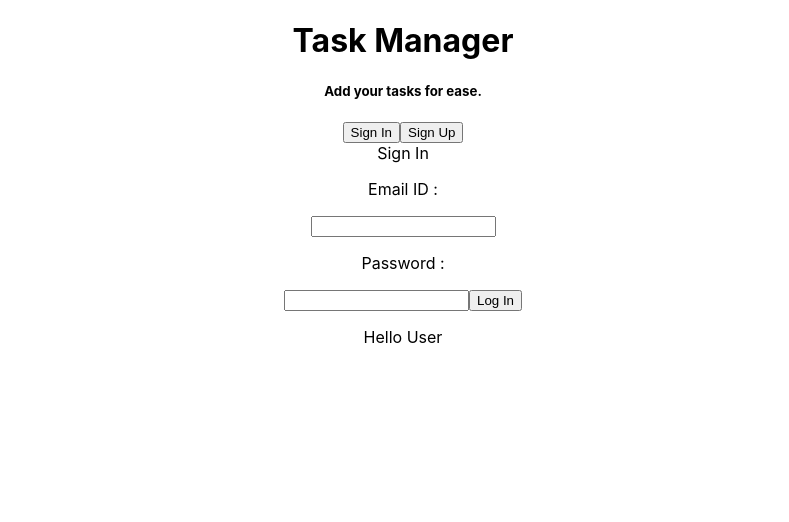
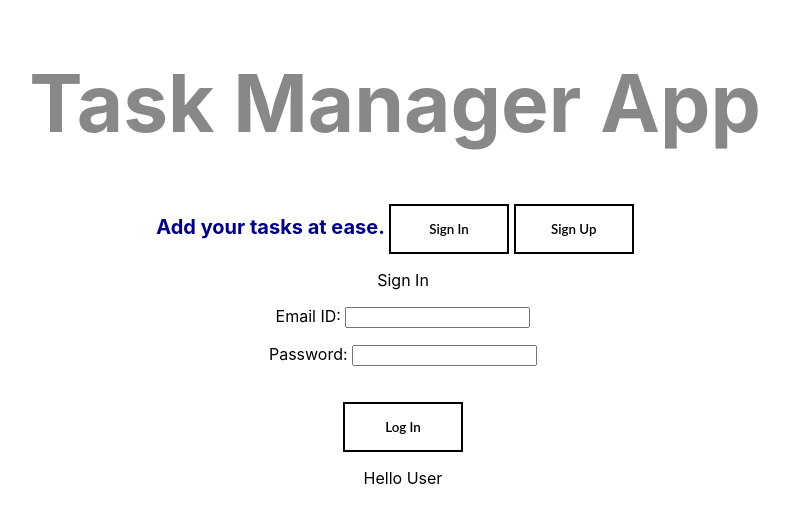
Before and after one commit to krish5512/taskManager, a React (Create React App) app in the folder tm_frontend/: page / in a window 1280 px wide. Both pictures are taken after a click on the button "Sign In". Shown: the top 522 px of the page, without its empty margins (237-1026 px from the left). Built offline with nearby package versions, Linux system fonts and the light colour scheme.

Commit message:
UI basic design done

```diff
--- a/tm_frontend/src/App.css
+++ b/tm_frontend/src/App.css
@@ -2,37 +2,55 @@
   text-align: center;
 }
 
-.App-logo {
-  height: 40vmin;
-  pointer-events: none;
+.App-header {
+    color: #888888;
+    margin-right: 16px;
+    text-decoration: none;
+    font-size: 40px;
+    margin-bottom: 16px;
+}
+.subheader {
+  color : darkblue;
+  margin-right: 16px;
+  text-decoration: none;
+  font-size: 20px;
+  margin-bottom: 16px;
 }
 
-@media (prefers-reduced-motion: no-preference) {
-  .App-logo {
-    animation: App-logo-spin infinite 20s linear;
-  }
+.button {
+  width: 120px;
+  height: 50px;
+  padding: 10px 25px;
+  border: 2px solid #000;
+  font-family: 'Lato', sans-serif;
+  font-weight: 600;
+  background: transparent;
+  cursor: pointer;
+  transition: all 0.3s ease;
+  position: relative;
+  display: inline-block;
 }
-
-.App-header {
-  background-color: #282c34;
-  min-height: 100vh;
-  display: flex;
-  flex-direction: column;
-  align-items: center;
-  justify-content: center;
-  font-size: calc(10px + 2vmin);
-  color: white;
+.button {
+  transition: all 0.3s ease;
+  overflow: hidden;
 }
-
-.App-link {
-  color: #61dafb;
+.button:after {
+  position: absolute;
+  content: " ";
+  top: 0;
+  left: 0;
+  z-index: -1;
+  width: 100%;
+  height: 100%;
+  transition: all 0.3s ease;
+  -webkit-transform: scale(.1);
+  transform: scale(.1);
 }
-
-@keyframes App-logo-spin {
-  from {
-    transform: rotate(0deg);
-  }
-  to {
-    transform: rotate(360deg);
-  }
+.button:hover {
+  color: #fff;
 }
+.button:hover:after {
+  background: #000;
+  -webkit-transform: scale(1);
+  transform: scale(1);
+}
--- a/tm_frontend/src/App.js
+++ b/tm_frontend/src/App.js
@@ -1,17 +1,17 @@
 import './App.css';
-import {
-  useState
-} from 'react';
-import Profile from './components/profile'
+import { useState } from 'react';
+import Profile from './components/profile';
 
-function App() {
-
+const App = () => {
   const [signInDiv, setSignInDiv] = useState(false);
   const [signUpDiv, setSignUpDiv] = useState(false);
-  const [screenData,setScreenData] = useState({
-    email : '',password : '',name : '',age : ''
+  const [screenData, setScreenData] = useState({
+    email: '',
+    password: '',
+    name: '',
+    age: '',
   });
-  const handleSign = e => {
+  const handleSign = (e) => {
     if (e === 'in') {
       setSignInDiv(true);
       setSignUpDiv(false);
@@ -19,67 +19,134 @@ function App() {
       setSignInDiv(false);
       setSignUpDiv(true);
     }
-  }
+  };
+  const handleChange = (e, type) => {
+    let screenVal = {};
+    switch (type) {
+      case 'email':
+        screenVal = {
+          ...screenData,
+          email: e.target.value,
+        };
+        break;
+      case 'name':
+        screenVal = {
+          ...screenData,
+          name: e.target.value,
+        };
+        break;
+      case 'password':
+        screenVal = {
+          ...screenData,
+          password: e.target.value,
+        };
+        break;
+      case 'age':
+        screenVal = {
+          ...screenData,
+          age: e.target.value,
+        };
+        break;
+      default:
+        screenVal = screenData;
+    }
+    setScreenData(screenVal);
+  };
+  const signIn = () => {
+    console.log('Sign In Clicked');
+    const { password, email } = screenData;
+    console.log({
+      password,
+      email,
+    });
+  };
 
-  const handleChange = (e,type) => {
-    let screenVal = {};
-    console.log(e,type)
-    switch(type)
-    {
-      case 'email' : screenVal = {...screenData , email : e.target.value};
-                      break;
-      case 'name' : screenVal = {...screenData , name : e.target.value};
-                      break;
-      case 'password' : screenVal = {...screenData , password : e.target.value};
-                       break;
-      case 'age' : screenVal = {...screenData , age : e.target.value};
-                        break;
-      default : screenVal = screenData;
-    }
-    setScreenData(screenVal)
-
-  }
-  const signIn = () => {
-
-  }
-
+  const signUp = () => {
+    console.log('Sign Up Clicked');
+    const { password, email, age, name } = screenData;
+    console.log({
+      password,
+      email,
+      age,
+      name,
+    });
+  };
   return (
     <div className="App">
-    <h1>Task Manager</h1>
-    <h5>Add your tasks for ease.</h5>
-  <button onClick={() =>
-    handleSign('in')}>Sign In</button>
-  <button onClick={() =>
-    handleSign('up')}>Sign Up</button>
-    {
-      signInDiv &&
-      <div>
-      <div>Sign In</div>
-      <p>Email ID : </p>
-      <input type="email" value={screenData.email} onBlur={(e) => handleChange(e,'email')}></input>
-      <p>Password : </p>
-      <input type="password" value={screenData.password} onBlur={(e) => handleChange(e,'password')}></input>
-      <button onClick={signIn}>Log In</button>
+    <div className="App-header">
+      <h1> Task Manager App</h1>{' '}
+
       </div>
-    }
-    {
-      signUpDiv &&
-      <div>
-      <div>Sign Up</div>
-      <p>Name : </p>
-      <input type="name" value={screenData.name} onBlur={(e) => handleChange(e,'name')}></input>
-      <p>Email ID :</p>
-      <input type="email" value={screenData.email} onBlur={(e) => handleChange(e,'email')}></input>
-      <p>Password : </p>
-      <input type="password" value={screenData.password} onBlur={(e) => handleChange(e,'password')}></input>
-      <p>Age : </p>
-      <input type="age" value={screenData.age} onBlur={(e) => handleChange(e,'age')}></input>
-      <button>Create my account</button>
-      </div>
-    }
-    <Profile/>
+      <h5  className="subheader">
+        Add your tasks at ease.{' '}
+        <button className="button" onClick={() => handleSign('in')}> Sign In </button>{' '}
+        <button className="button" onClick={() => handleSign('up')}> Sign Up </button>{' '}
+      </h5>{' '}
+      {signInDiv && (
+        <div>
+          <div> Sign In </div>{' '}
+          <p>
+            Email ID:{' '}
+            <input
+              type="email"
+              value={screenData.email}
+              onChange={(e) => handleChange(e, 'email')}
+            ></input>{' '}
+          </p>{' '}
+          <p>
+            Password:{' '}
+            <input
+              type="password"
+              value={screenData.password}
+              onChange={(e) => handleChange(e, 'password')}
+            ></input>{' '}
+          </p>{' '}
+          <br />
+          <button className="button" onClick={signIn}> Log In </button>{' '}
+        </div>
+      )}{' '}
+      {signUpDiv && (
+        <div>
+          <div> Sign Up </div>{' '}
+          <p>
+            Name:{' '}
+            <input
+              type="name"
+              value={screenData.name}
+              onChange={(e) => handleChange(e, 'name')}
+            ></input>{' '}
+          </p>{' '}
+          <p>
+            Email ID:{' '}
+            <input
+              type="email"
+              value={screenData.email}
+              onChange={(e) => handleChange(e, 'email')}
+            ></input>{' '}
+          </p>{' '}
+          <p>
+            Password:{' '}
+            <input
+              type="password"
+              value={screenData.password}
+              onChange={(e) => handleChange(e, 'password')}
+            ></input>{' '}
+          </p>{' '}
+          <p>
+            Age:{' '}
+            <input
+              type="age"
+              value={screenData.age}
+              onChange={(e) => handleChange(e, 'age')}
+            ></input>{' '}
+          </p>{' '}
+          <br />
+          <button className="button" onClick={signUp}> Create Account </button>{' '}
+        </div>
+      )}{' '}
+      <Profile />
     </div>
   );
-}
+};
 
 export default App;
--- a/tm_frontend/src/components/profile.js
+++ b/tm_frontend/src/components/profile.js
@@ -1,20 +1,14 @@
-/* eslint-disable no-useless-constructor */
 import React from 'react';
-
-export default class Profile extends React.Component
-{
-    constructor(props)
-    {
-        super(props);
-    }
-
-
-render()
-{
-    return(
-        <div>
+export default class Profile extends React.Component {
+  // eslint-disable-next-line no-useless-constructor
+  constructor(props) {
+    super(props);
+  }
+  render() {
+    return (
+      <div>
         <p>Hello User</p>
-        </div>
-    )
+      </div>
+    );
+  }
 }
-}
--- a/tm_frontend/src/reportWebVitals.js
+++ b/tm_frontend/src/reportWebVitals.js
@@ -1,4 +1,4 @@
-const reportWebVitals = onPerfEntry => {
+const reportWebVitals = (onPerfEntry) => {
   if (onPerfEntry && onPerfEntry instanceof Function) {
     import('web-vitals').then(({ getCLS, getFID, getFCP, getLCP, getTTFB }) => {
       getCLS(onPerfEntry);
```
